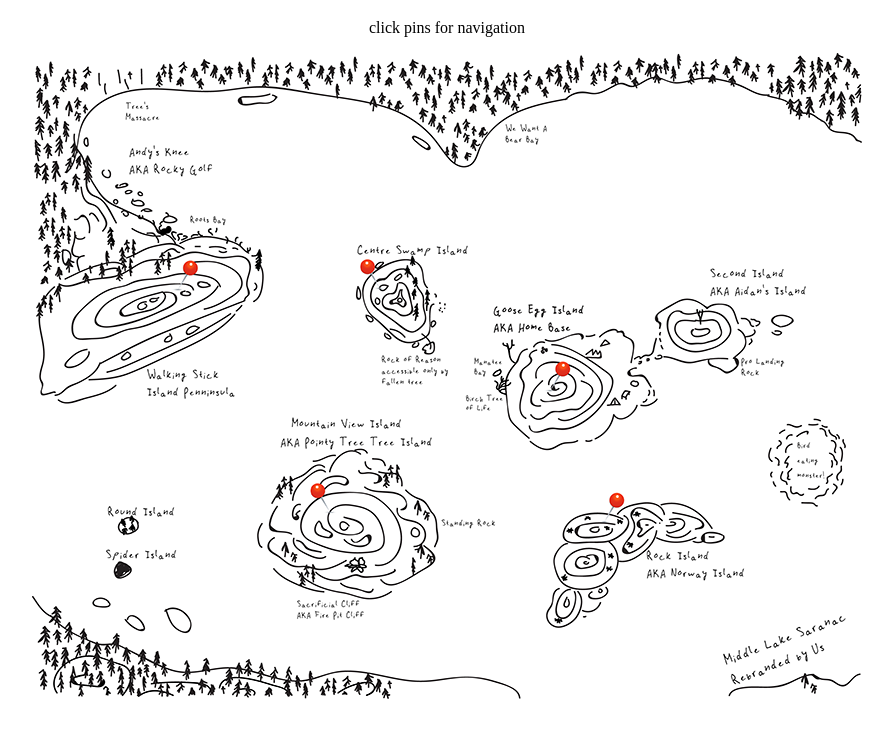
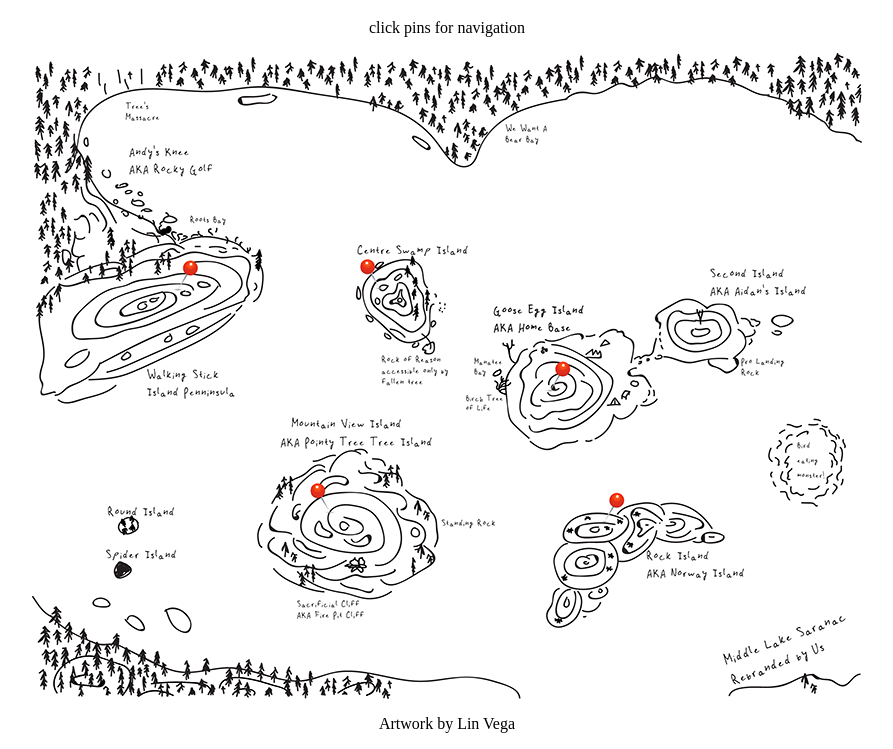
Before and after one commit to andycaira/middlesaranac, a plain HTML site: page index.html in a window 1280 px wide. Shown: the part 54-803 px from the top of the page, without its empty margins (193-1086 px from the left). Drawn offline with Linux system fonts and the light colour scheme.

Commit message:
Update index.html

```diff
--- a/index.html
+++ b/index.html
@@ -52,7 +52,7 @@
             <area target="_self" alt="A Journal Entry" title="A Journal Entry" href="andy.html" coords="125,247,49" shape="circle">
             </map>
 
-
+            <p>Artwork by Lin Vega</p>
 
         </body>
     </html>
```
